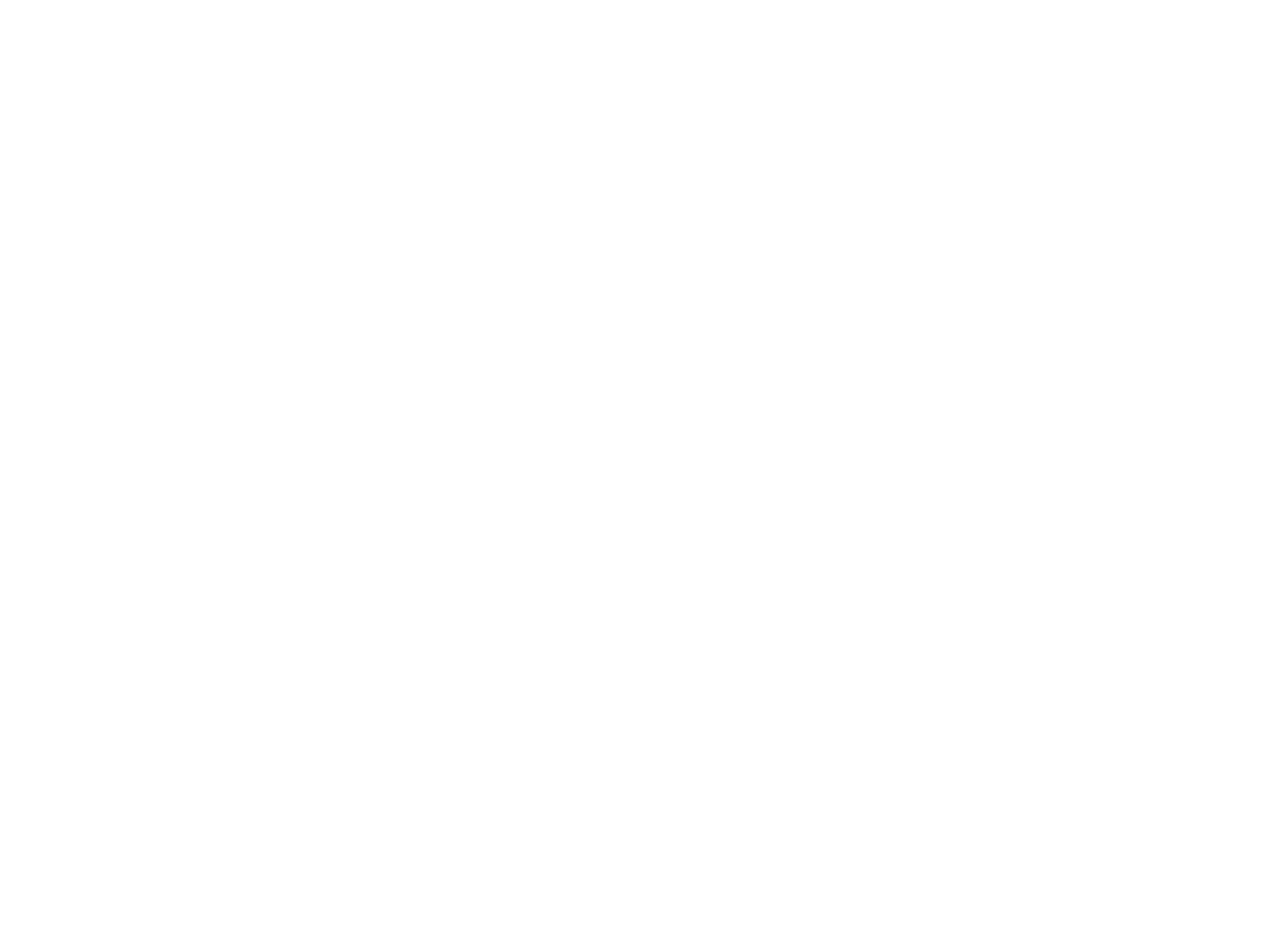
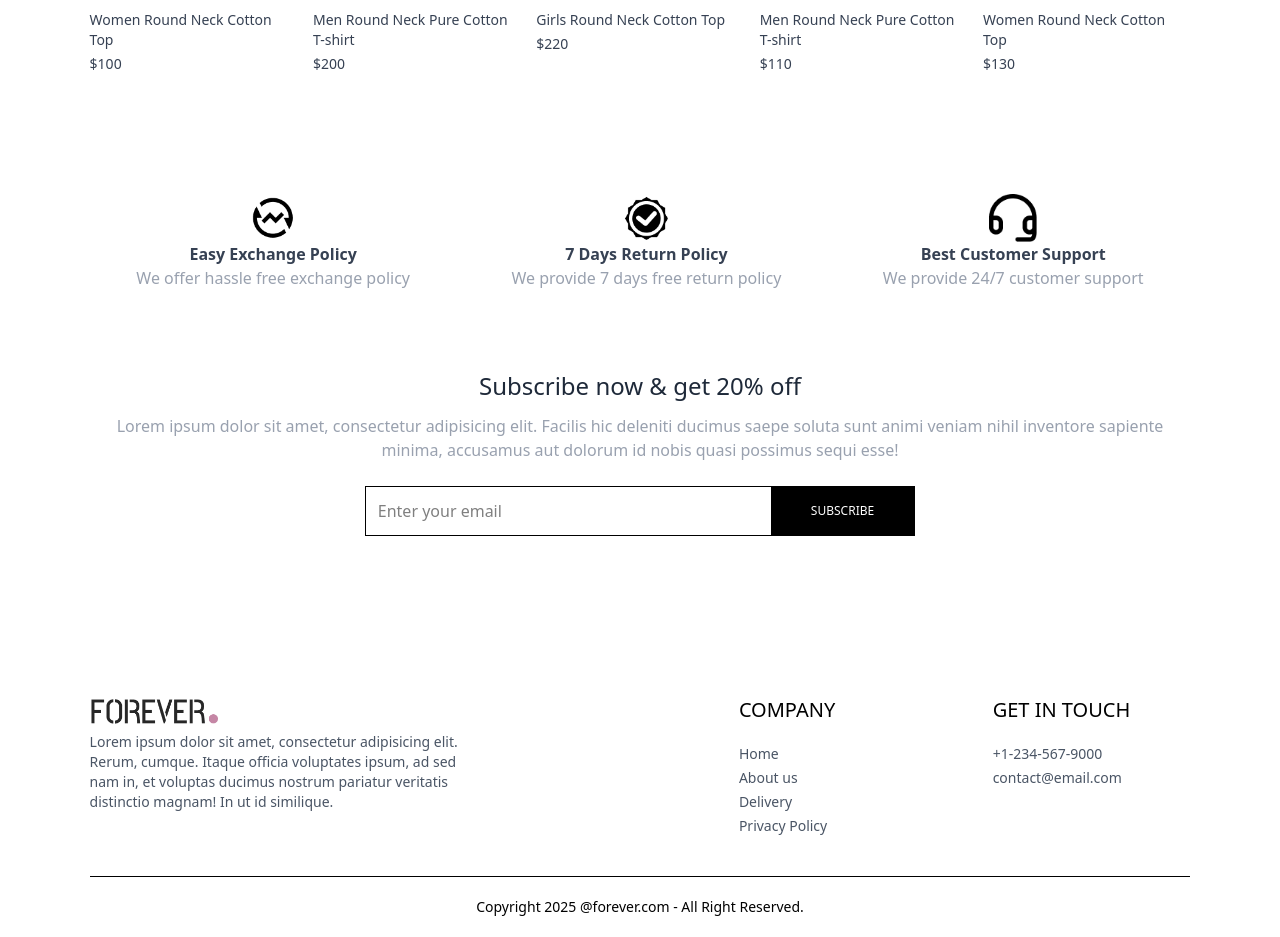
Before and after one commit to mubashir72/Ecommerce-Store-React, a React (Vite) app: page / in a window 1280 px wide. Shown: the part 1795-2732 px from the top of the page. Before the commit the page ends 1393 px from the top, so only its background shows below. Built offline with nearby package versions, Linux system fonts and the light colour scheme.

Commit message:
files updated

```diff
--- a/src/App.jsx
+++ b/src/App.jsx
@@ -10,6 +10,7 @@
 import Orders from "./pages/Orders";
 import PlaceOrder from "./pages/PlaceOrder";
 import Navbar from "./components/Navbar";
+import Footer from "./components/Footer";
 
 const App = () => {
   return (
@@ -27,6 +28,7 @@
         <Route path="/orders" element={<Orders />} />
         <Route path="*" element={<Home />} />
       </Routes>
+      <Footer />
     </div>
   );
 };
--- a/src/components/BestSeller.jsx
+++ b/src/components/BestSeller.jsx
@@ -1,5 +1,7 @@
-import React, { useContext, useState } from "react";
+import React, { useContext, useEffect, useState } from "react";
 import { ShopContext } from "../context/ShopContext";
+import Title from "./Title";
+import ProductItem from "./ProductItem";
 
 const BestSeller = () => {
   const { products } = useContext(ShopContext);
@@ -8,7 +10,31 @@
     const bestProduct = products.filter((item) => item.bestseller);
     setBestSeller(bestProduct.slice(0, 5));
   }, []);
-  return <div></div>;
+  return (
+    <div className="my-10">
+      <div className="text-center text-3xl py-8">
+        <Title text1={"BEST "} text2={"SELLERS"} />
+        <p className="w-3/4 m-auto text-xs sm:text-sm md:text-base text-gray-600">
+          Lorem ipsum dolor sit amet consectetur, adipisicing elit. Expedita ex
+          deleniti dicta accusamus nemo officiis qui labore illum maxime, fuga
+          nihil sint quisquam vitae reprehenderit harum veritatis odio fugiat
+          tempora.
+        </p>
+      </div>
+
+      <div className="grid grid-cols-2 sm:grid-cols-3 md:grid-cols-4 lg:grid-cols-5 gap-4 gap-y-6">
+        {bestSeller.map((item, index) => (
+          <ProductItem
+            key={index}
+            id={item._id}
+            name={item.name}
+            image={item.image}
+            price={item.price}
+          />
+        ))}
+      </div>
+    </div>
+  );
 };
 
 export default BestSeller;
--- /dev/null
+++ b/src/components/Footer.jsx
@@ -0,0 +1,45 @@
+import React from "react";
+import { assets } from "../assets/assets";
+
+const Footer = () => {
+  return (
+    <div>
+      <div className="flex flex-col sm:grid grid-cols-[3fr_1fr_1fr] gap-14 my-10 mt-40 text-sm">
+        <div>
+          <img src={assets.logo} className="mb--5 w-32 " alt="" />
+          <p className="w-full md:w-2/3 text-gray-600">
+            Lorem ipsum dolor sit amet, consectetur adipisicing elit. Rerum,
+            cumque. Itaque officia voluptates ipsum, ad sed nam in, et voluptas
+            ducimus nostrum pariatur veritatis distinctio magnam! In ut id
+            similique.
+          </p>
+        </div>
+        <div>
+          <p className="text-xl font-medium mb-5">COMPANY</p>
+          <ul className="flex flex-col gap-1 text-gray-600">
+            <li>Home</li>
+            <li>About us</li>
+            <li>Delivery</li>
+            <li>Privacy Policy</li>
+          </ul>
+        </div>
+
+        <div>
+          <p className="text-xl font-medium mb-5">GET IN TOUCH</p>
+          <ul className="flex flex-col gap-1 text-gray-600">
+            <li>+1-234-567-9000</li>
+            <li>contact@email.com</li>
+          </ul>
+        </div>
+      </div>
+      <div>
+        <hr />
+        <p className="py-5 text-sm text-center">
+          Copyright 2025 @forever.com - All Right Reserved.
+        </p>
+      </div>
+    </div>
+  );
+};
+
+export default Footer;
--- /dev/null
+++ b/src/components/NewsLetterBox.jsx
@@ -0,0 +1,38 @@
+import React from "react";
+
+const NewsLetterBox = () => {
+  const onSubmitHandler = (event) => {
+    event.preventDefault();
+  };
+  return (
+    <div className="text-center">
+      <p className="text-2xl font-medium text-gray-800">
+        Subscribe now & get 20% off
+      </p>
+      <p className="text-gray-400 mt-3">
+        Lorem ipsum dolor sit amet, consectetur adipisicing elit. Facilis hic
+        deleniti ducimus saepe soluta sunt animi veniam nihil inventore sapiente
+        minima, accusamus aut dolorum id nobis quasi possimus sequi esse!
+      </p>
+      <form
+        onSubmit={onSubmitHandler}
+        className="w-full sm:w-1/2 flex items-center gap-3 mx-auto my-6 border pl-3 "
+      >
+        <input
+          className="w-full sm:flex-1 outline-none"
+          type="email"
+          placeholder="Enter your email"
+          required
+        />
+        <button
+          type="submit"
+          className="bg-black text-white text-xs px-10 py-4"
+        >
+          SUBSCRIBE
+        </button>
+      </form>
+    </div>
+  );
+};
+
+export default NewsLetterBox;
--- /dev/null
+++ b/src/components/OurPolicy.jsx
@@ -0,0 +1,26 @@
+import React from "react";
+import { assets } from "../assets/assets";
+
+const OurPolicy = () => {
+  return (
+    <div className="flex flex-col sm:flex-row justify-around gap-12 sm:gap-2 text-center py-20 text-xs sm:text-sm md:text-base text-gray-700 ">
+      <div>
+        <img src={assets.exchange_icon} className="w-12 m-auto mb5" alt="" />
+        <p className="font-semibold">Easy Exchange Policy</p>
+        <p className="text-gray-400">We offer hassle free exchange policy</p>
+      </div>
+      <div>
+        <img src={assets.quality_icon} className="w-12 m-auto mb5" alt="" />
+        <p className="font-semibold">7 Days Return Policy</p>
+        <p className="text-gray-400">We provide 7 days free return policy</p>
+      </div>
+      <div>
+        <img src={assets.support_img} className="w-12 m-auto mb5" alt="" />
+        <p className="font-semibold">Best Customer Support</p>
+        <p className="text-gray-400">We provide 24/7 customer support</p>
+      </div>
+    </div>
+  );
+};
+
+export default OurPolicy;
--- a/src/pages/Collection.jsx
+++ b/src/pages/Collection.jsx
@@ -1,7 +1,77 @@
-import React from "react";
+import React, { useContext, useState } from "react";
+import { ShopContext } from "../context/ShopContext";
+import { assets } from "../assets/assets";
 
 const Collection = () => {
-  return <div>Collection</div>;
+  const { products } = useContext(ShopContext);
+  const [showFilter, setShowFilter] = useState(false);
+
+  return (
+    <div className="flex flex-col sm:flex-row gap-1 sm:gap-10 pt-10 border-t">
+      {/* Filter options */}
+      <div className="min-w-60">
+        <p
+          onClick={() => setShowFilter(!showFilter)}
+          className="my-2 text-xl flex items-center cursor-pointer gap-2"
+        >
+          FILTERS
+          <img
+            src={assets.dropdown_icon}
+            className={`
+        h-3 sm:hidden ${showFilter ? "rotate-90" : ""}`}
+            alt=""
+          />
+        </p>
+
+        {/* filter category */}
+        <div
+          className={`border bordeer-gray-300 pl-5 py-3 mt-6 ${
+            showFilter ? "" : "hidden"
+          } sm:block`}
+        >
+          <p className="mb-3 text-sm font-medium">CATEGORIES</p>
+          <div className="flex flex-col gap-2 text-sm font-light text-gray-700">
+            <p className="flex gap-2">
+              <input className="w-3 " type="checkbox" value={"Men"} />
+              Men
+            </p>
+            <p className="flex gap-2">
+              <input className="w-3 " type="checkbox" value={"Women"} />
+              Women
+            </p>
+            <p className="flex gap-2">
+              <input className="w-3 " type="checkbox" value={"Kids"} />
+              Kids
+            </p>
+          </div>
+        </div>
+
+        {/* sub category filter
+         */}
+        <div
+          className={`border bordeer-gray-300 pl-5 py-3 my-5 ${
+            showFilter ? "" : "hidden"
+          } sm:block`}
+        >
+          <p className="mb-3 text-sm font-medium">TYPE</p>
+          <div className="flex flex-col gap-2 text-sm font-light text-gray-700">
+            <p className="flex gap-2">
+              <input className="w-3 " type="checkbox" value={"Topwear"} />
+              Topwear
+            </p>
+            <p className="flex gap-2">
+              <input className="w-3 " type="checkbox" value={"Bottomwear"} />
+              Bottomwear
+            </p>
+            <p className="flex gap-2">
+              <input className="w-3 " type="checkbox" value={"Winterwear"} />
+              Winterwear
+            </p>
+          </div>
+        </div>
+      </div>
+    </div>
+  );
 };
 
 export default Collection;
--- a/src/pages/Home.jsx
+++ b/src/pages/Home.jsx
@@ -1,12 +1,18 @@
 import React from "react";
 import Hero from "../components/Hero";
 import LatestCollection from "../components/LatestCollection";
+import BestSeller from "../components/BestSeller";
+import OurPolicy from "../components/OurPolicy";
+import NewsLetterBox from "../components/NewsLetterBox";
 
 const Home = () => {
   return (
     <div>
       <Hero />
       <LatestCollection />
+      <BestSeller />
+      <OurPolicy />
+      <NewsLetterBox />
     </div>
   );
 };
```
